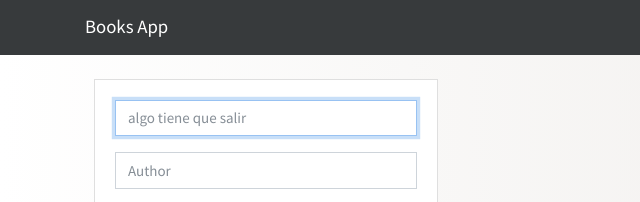
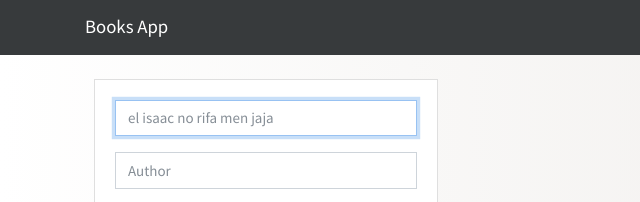
Before and after one commit to momokohime/proyecto-okami-github, a website built with webpack: page frontend/index.html in a window 1280 px wide. Shown: the top 202 px of the page, 0-640 px from the left. Built offline with nearby package versions, Linux system fonts and the light colour scheme; no server answers.

Commit message:
modified:   frontend/index.html

```diff
--- a/frontend/index.html
+++ b/frontend/index.html
@@ -24,7 +24,7 @@
 
         <form id="book-form" class="card card-body">
           <div class="form-group">
-            <input type="text" id="title" class="form-control" placeholder="algo tiene que salir" autofocus>
+            <input type="text" id="title" class="form-control" placeholder="el isaac no rifa men jaja" autofocus>
           </div>
           <div class="form-group">
             <input type="text" id="author" class="form-control" placeholder="Author">
```
